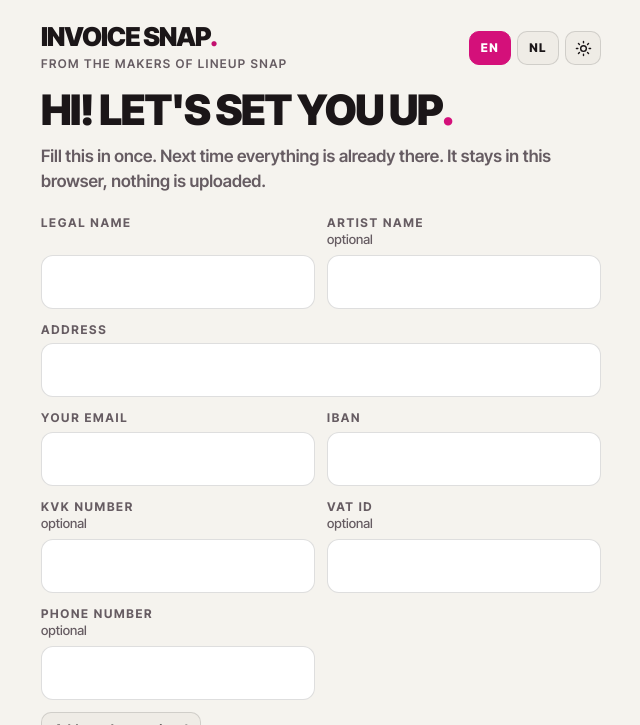
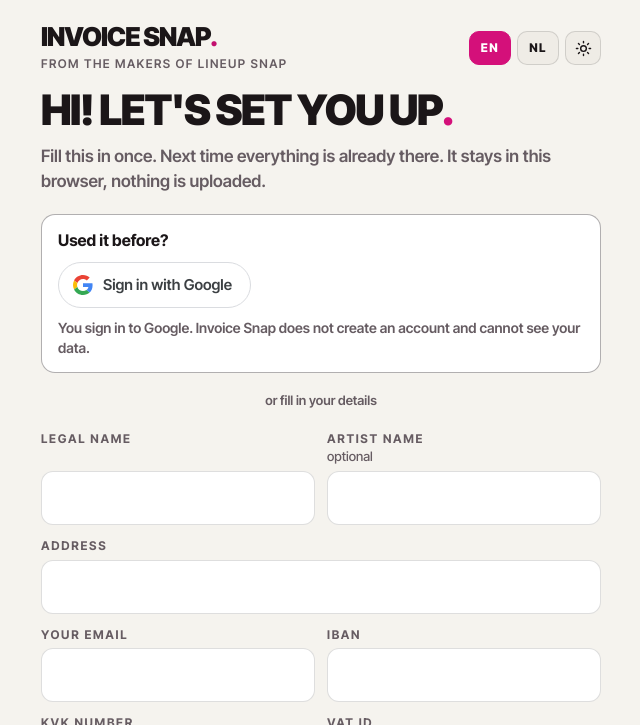
Before and after one commit to freycreates/frey, a plain HTML site: page invoicesnap/index.html in a window 1280 px wide. Shown: the top 725 px of the page, without its empty margins (319-959 px from the left). Drawn offline with Linux system fonts and the light colour scheme.

Commit message:
Invoice Snap: Google client ID set (Sign in with Google goes live on deploy)
Co-Authored-By: Claude Sonnet 5.5 <noreply@anthropic.com>

```diff
--- a/invoicesnap/index.html
+++ b/invoicesnap/index.html
@@ -715,7 +715,7 @@ async function wordLogo(){if(wlC)return wlC;try{await document.fonts.load('900 6
  c.width=Math.ceil(w1+w2+8);c.height=Math.ceil(fs*1.1);x=c.getContext('2d');x.font=f;x.fillStyle='#1b1b1f';x.fillText('INVOICE SNAP',2,fs*.86);x.fillStyle='#e61482';x.fillText('.',2+w1,fs*.86);
  return wlC={u:c.toDataURL('image/png'),w:c.width,h:c.height}}
 /* ---- Google: sign in, hidden Drive folder, restore on any device ---- */
-var GOOGLE_CLIENT_ID='';   /* paste the OAuth client ID from Google Cloud here (see README.md). Empty = the Google buttons stay hidden. */
+var GOOGLE_CLIENT_ID='502737781061-q8as2hcnd6jkkgdoc87ik4o70bt023ao.apps.googleusercontent.com';   /* paste the OAuth client ID from Google Cloud here (see README.md). Empty = the Google buttons stay hidden. */
 var GSCOPE='https://www.googleapis.com/auth/drive.appdata https://www.googleapis.com/auth/userinfo.email',GFILE='invoicesnap-data.json';
 var gTok=null,gExp=0,gLoading=null,gPushT=null,gBusy=false;
 var GSVG='<svg viewBox="0 0 48 48" aria-hidden="true"><path fill="#EA4335" d="M24 9.5c3.54 0 6.71 1.22 9.21 3.6l6.85-6.85C35.9 2.38 30.47 0 24 0 14.62 0 6.51 5.38 2.56 13.22l7.98 6.19C12.43 13.72 17.74 9.5 24 9.5z"/><path fill="#4285F4" d="M46.98 24.55c0-1.57-.15-3.09-.38-4.55H24v9.02h12.94c-.58 2.96-2.26 5.48-4.78 7.18l7.73 6c4.51-4.18 7.09-10.36 7.09-17.65z"/><path fill="#FBBC05" d="M10.53 28.59c-.48-1.45-.76-2.99-.76-4.59s.27-3.14.76-4.59l-7.98-6.19C.92 16.46 0 20.12 0 24c0 3.88.92 7.54 2.56 10.78l7.97-6.19z"/><path fill="#34A853" d="M24 48c6.48 0 11.93-2.13 15.89-5.81l-7.73-6c-2.15 1.45-4.92 2.3-8.16 2.3-6.26 0-11.57-4.22-13.47-9.91l-7.98 6.19C6.51 42.62 14.62 48 24 48z"/></svg>';
```
